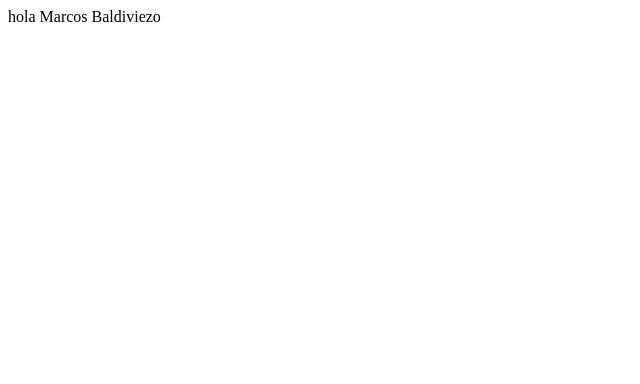
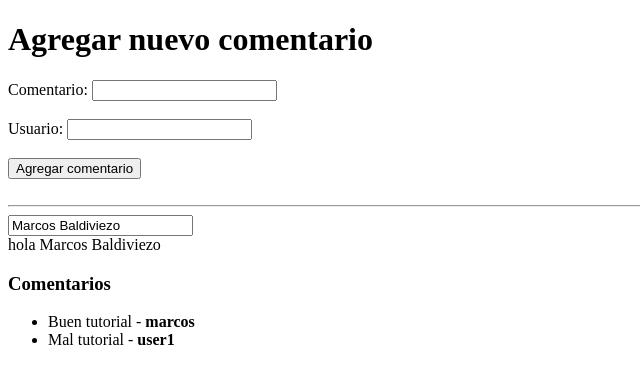
Before and after one commit to marcosbaldiviezo/anagularjs-first-app, a plain HTML site: page index.html in a window 1280 px wide. Shown: the whole page, without its empty margins (0-640 px from the left). Drawn offline with Linux system fonts and the light colour scheme.

Commit message:
Extendiendo el controlador

```diff
--- a/controller.js
+++ b/controller.js
@@ -1,4 +1,19 @@
 var app = angular.module('MyFirstApp', []);
 app.controller('FirstController', function($scope) {
     $scope.nombre = 'Marcos Baldiviezo';
-})
+    $scope.nuevoComentario = {};
+    $scope.comentarios = [
+        {
+            comentario: 'Buen tutorial',
+            username: 'marcos'
+        },
+        {
+            comentario: 'Mal tutorial',
+            username: 'user1'
+        }
+    ];
+    $scope.agregarComentario = function() {
+        $scope.comentarios.push($scope.nuevoComentario);
+        $scope.nuevoComentario = {};
+    }
+});
--- a/index.html
+++ b/index.html
@@ -7,6 +7,25 @@
     <script src="controller.js"></script>
 </head>
 <body ng-controller="FirstController">
-     {{'hola '+nombre}}
+    <h1>Agregar nuevo comentario</h1>
+    Comentario: <input type="text" ng-model="nuevoComentario.comentario">
+    <br><br>
+    Usuario: <input type="text" ng-model="nuevoComentario.username">
+    <br><br>
+    <button ng-click="agregarComentario()">Agregar comentario</button>
+    <br><br>
+    <hr>
+
+
+
+    <input type="text" ng-model="nombre"><br>
+    {{'hola '+nombre}}<br>
+    <h3>Comentarios</h3>
+    <ul>
+        <li ng-repeat="comentario in comentarios">
+            {{comentario.comentario}} -
+            <strong>{{comentario.username}}</strong>
+        </li>
+    </ul>
 </body>
 </html>
```
